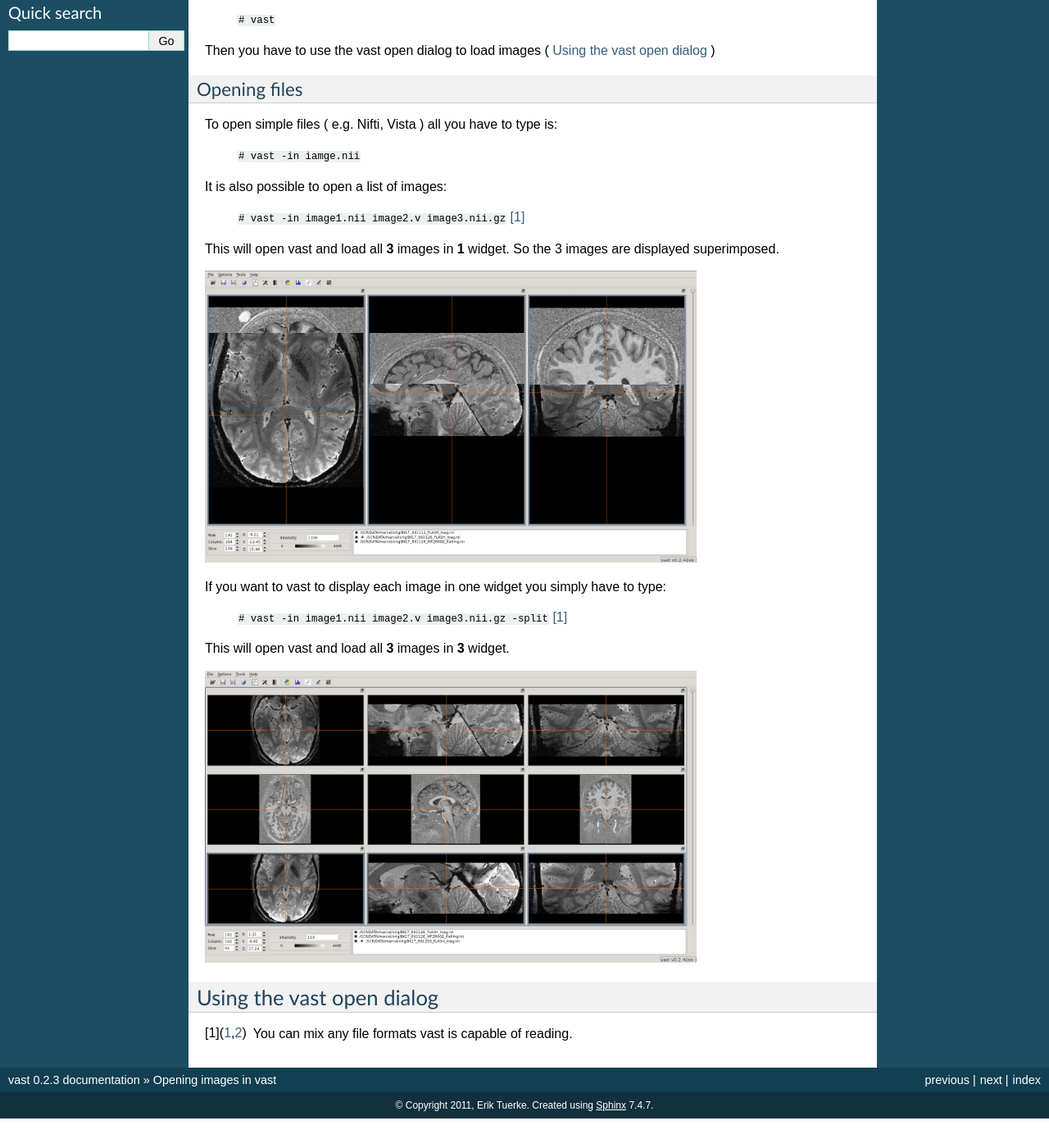
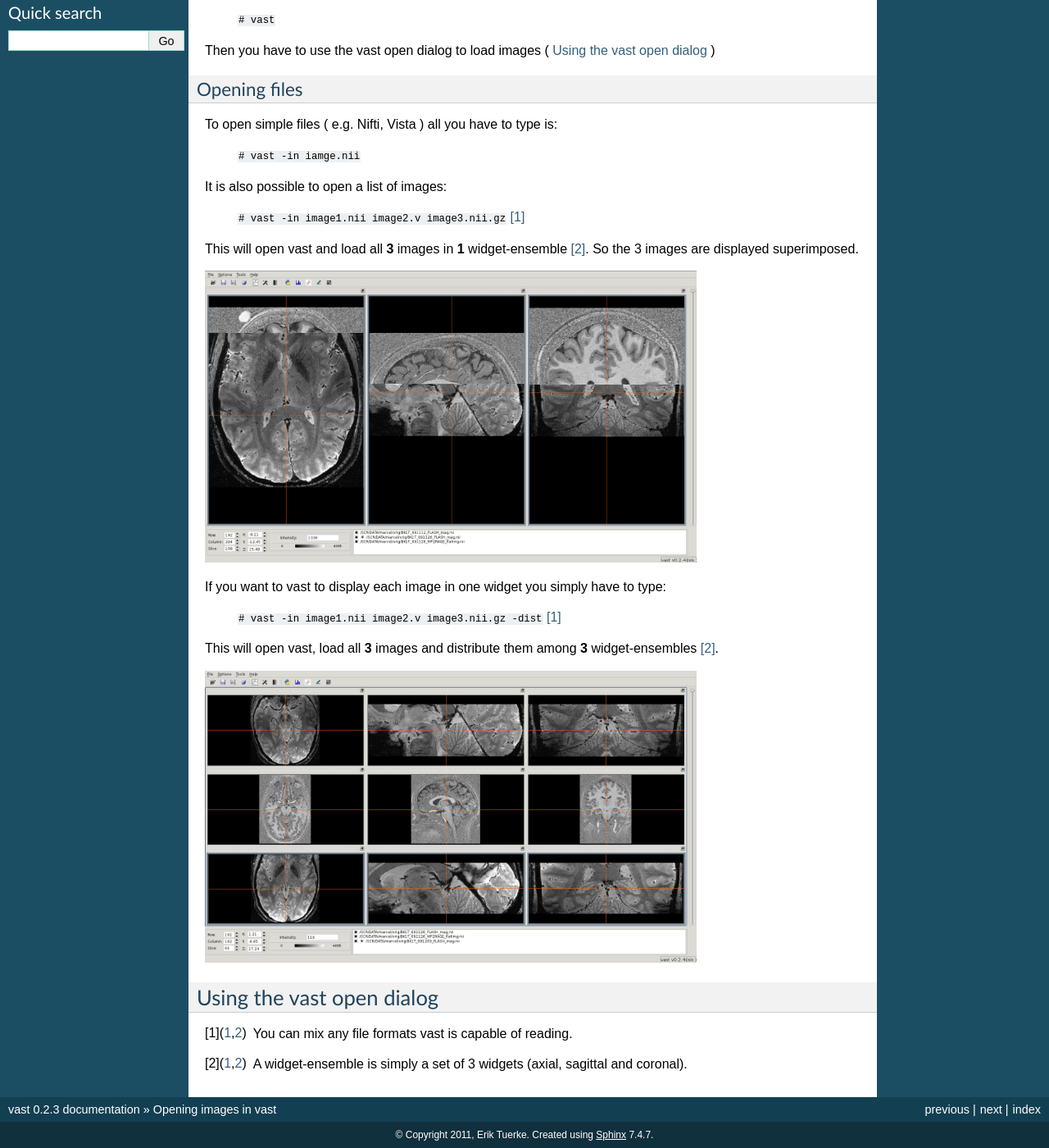
Before and after one commit to isis-group/vast, a Sphinx documentation site: the page built from documentation/source/openingimages.rst, in a window 1280 px wide and 1400 px high, scrolled down 327 px. Shown: the whole window at 82% size. Built offline with Sphinx 7.4.7, drawn with Linux system fonts in a browser that asks for light colours; formulas are drawn with MathJax 3; before the commit the page ends 1691 px from its top, so only the background shows below that.

Commit message:
changed -split parameter  to -dist

```diff
--- a/documentation/source/openingimages.rst
+++ b/documentation/source/openingimages.rst
@@ -31,7 +31,7 @@ It is also possible to open a list of images:
 
    ``# vast -in image1.nii image2.v image3.nii.gz`` [#f1]_
 
-This will open vast and load all **3** images in **1** widget. So the 3 images are displayed superimposed.
+This will open vast and load all **3** images in **1** widget-ensemble [#f2]_. So the 3 images are displayed superimposed.
 
 .. image:: _images/opening_images_superimposed.png
    :width: 600
@@ -39,9 +39,9 @@ This will open vast and load all **3** images in **1** widget. So the 3 images a
 
 If you want to vast to display each image in one widget you simply have to type:
 
-   ``# vast -in image1.nii image2.v image3.nii.gz -split`` [#f1]_
+   ``# vast -in image1.nii image2.v image3.nii.gz -dist`` [#f1]_
 
-This will open vast and load all **3** images in **3** widget.
+This will open vast, load all **3** images and distribute them among **3** widget-ensembles [#f2]_.
 
 .. image:: _images/opening_images_splitted.png
    :width: 600
@@ -53,3 +53,4 @@ Using the vast open dialog
 --------------------------
 
 .. [#f1] You can mix any file formats vast is capable of reading.
+.. [#f2] A widget-ensemble is simply a set of 3 widgets (axial, sagittal and coronal).
```
Also changed, not shown: 1 other file.
